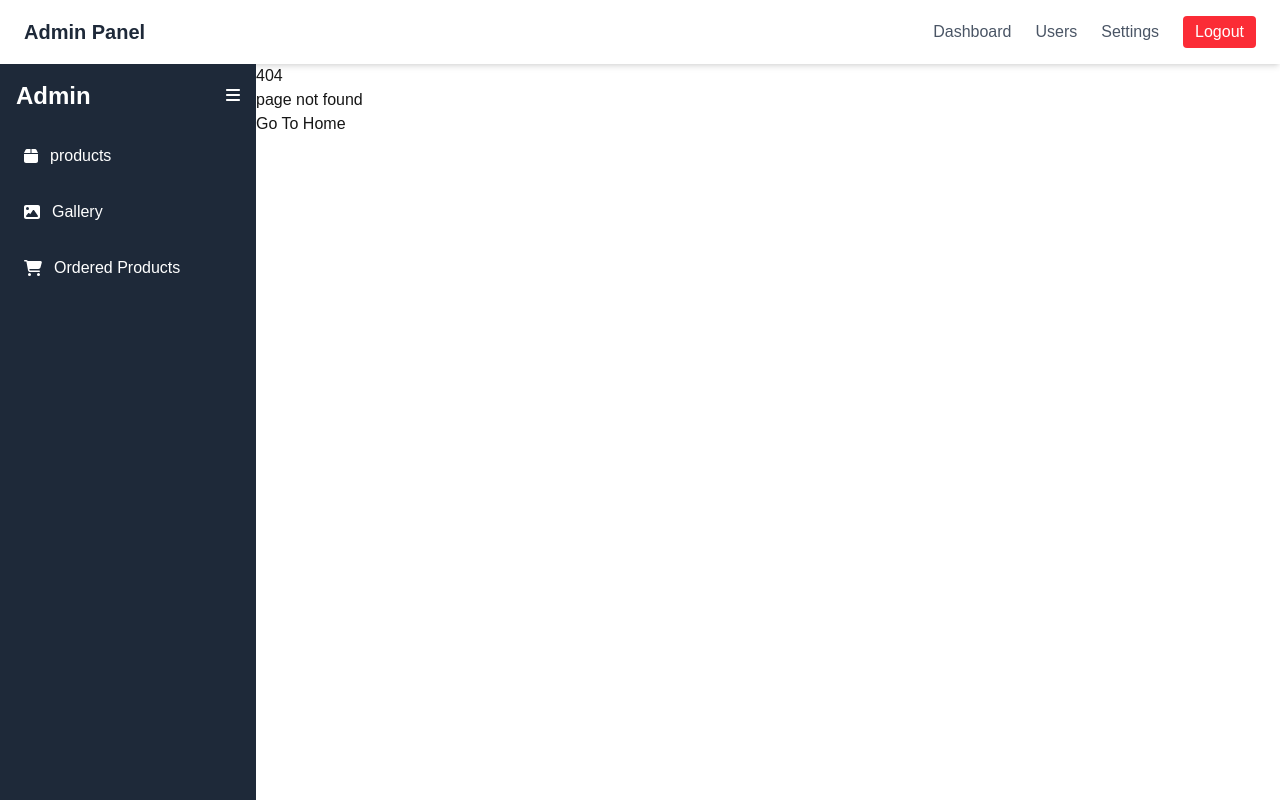
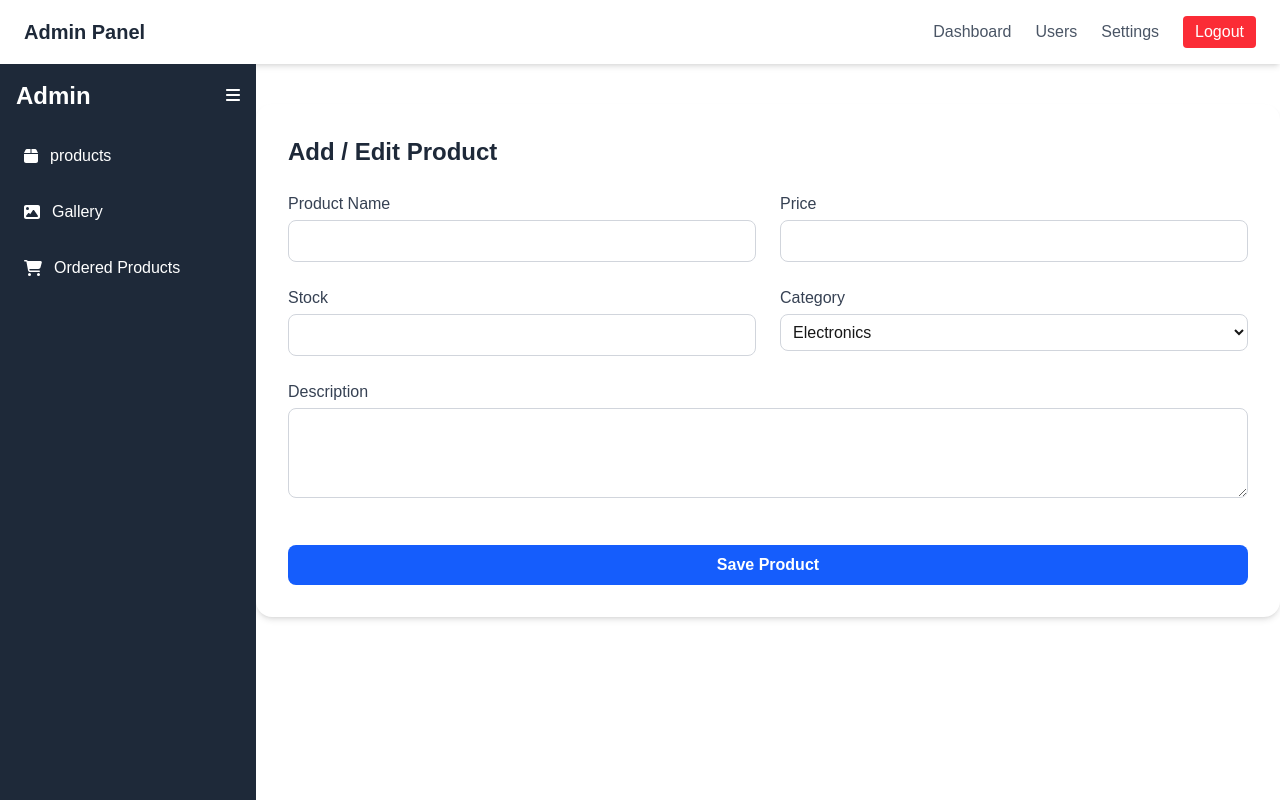
Before and after one commit to suku2007/e-com, a Next.js app: page /admin/products/1 in a window 1280 px wide. Before the commit this address had no page. Built offline with nearby package versions, Linux system fonts and the light colour scheme; no server answers.

Commit message:
route fix

```diff
--- /dev/null
+++ b/src/app/(admin)/admin/products/[id]/page.jsx
@@ -0,0 +1,134 @@
+"use client"
+import { useAppContext } from "@/app/components/ContextProvider";
+import { useParams } from "next/navigation";
+import { useState, useEffect } from "react";
+
+function Page() {
+  const params = useParams();
+  const [formData, setFormData] = useState({});
+  const[submitted, setSubmitted] = useState(false);
+  const { token, setToken} = useAppContext();
+
+
+  useEffect(()=>{
+    getProduct()
+  }, []);
+
+  async function getProduct(){
+    const resp = await fetch(`https://ecom.zoparet.com/product/${params.id}`);
+    const response = await resp.json();
+    setFormData(response);
+  }
+
+  function handleChange(e){
+    setFormData({...formData, [e.target.name]: e.target.value });
+  }
+
+   function showError(inputType){
+        if(formData[inputType]?.length > 0){
+          return false;
+        }else{
+          return `Please enter ${inputType}.`;
+        }
+   }
+
+   const nameError = showError('name');
+   const priceError = showError('price');
+   const stockError = showError('stock');
+
+  async function submitForm(e){
+    e.preventDefault();
+    setSubmitted(true);
+    if(!nameError && !priceError && !stockError){
+      // const resp = await fetch(`https://ecom.zoparet.com/product/${params.id}`,{
+      //   method: 'PATCH',
+      //   headers: {
+      //     'Content-Type': 'application/json',
+      //     'Authorization': `Bearer ${token}`,
+      //     'Accept': '*/*'
+      //   },
+      //   body: JSON.stringify(formData),
+      // });
+      fetch(`${process.env.NEXT_PUBLIC_API_URL}/product/3`, {
+        method: 'PATCH',
+        headers: {
+          'Accept': '*/*',
+          'Content-Type': 'application/json'
+        },
+        credentials: 'include',
+        body: JSON.stringify({
+          name: 'B-shirt'
+        })
+      })
+      .then(response => response.json())
+      .then(data => console.log(data))
+      .catch(error => console.error('Error:', error));
+
+      // console.log('resp ==>', resp);
+
+
+    }
+  }
+
+  return (
+    <div className="bg-white p-8 rounded-2xl shadow-md w-full max-w-6xl mx-auto my-10">
+      <h2 className="text-2xl font-bold mb-6 text-gray-800">Add / Edit Product</h2>
+
+      <form className="grid grid-cols-1 md:grid-cols-2 gap-6" onSubmit={submitForm}>
+        {/* Product Name */}
+        <div className="col-span-1">
+          <label className="block mb-1 font-medium text-gray-700" htmlFor="name">Product Name</label>
+          <input type="text" name="name" value={formData?.name ?? ''} onChange={handleChange}
+            className="w-full border border-gray-300 p-2 rounded-lg focus:ring-2 focus:ring-blue-500"
+            />
+        {(nameError && submitted) && <p className="text-red-600">{nameError}</p>}
+        </div>
+
+
+        {/* Price */}
+        <div className="col-span-1">
+          <label className="block mb-1 font-medium text-gray-700" htmlFor="price">Price</label>
+          <input type="number" step="0.01" name="price" value={formData?.price ?? ''} onChange={handleChange}
+            className="w-full border border-gray-300 p-2 rounded-lg focus:ring-2 focus:ring-blue-500" />
+            {(priceError && submitted) && <p className="text-red-600">{priceError}</p>}
+        </div>
+
+        {/* Stock */}
+        <div className="col-span-1">
+          <label className="block mb-1 font-medium text-gray-700" htmlFor="stock">Stock</label>
+          <input type="number" name="stock" value={formData?.stock ?? ''} onChange={handleChange}
+            className="w-full border border-gray-300 p-2 rounded-lg focus:ring-2 focus:ring-blue-500" />
+          {(stockError && submitted) && <p className="text-red-600">{stockError}</p>}
+        </div>
+
+        {/* Category */}
+        <div className="col-span-1">
+          <label className="block mb-1 font-medium text-gray-700" htmlFor="category">Category</label>
+          <select id="category" name="category"
+            className="w-full border border-gray-300 p-2 rounded-lg focus:ring-2 focus:ring-blue-500">
+            <option value="1">Electronics</option>
+            <option value="2">Fashion</option>
+            <option value="3">Home Appliances</option>
+          </select>
+        </div>
+
+        {/* Description spans both columns */}
+        <div className="col-span-1 md:col-span-2">
+          <label className="block mb-1 font-medium text-gray-700" htmlFor="description">Description</label>
+          <textarea name="description" rows="3" value={formData?.description ?? ''} onChange={handleChange}
+            className="w-full border border-gray-300 p-2 rounded-lg focus:ring-2 focus:ring-blue-500"/>
+        </div>
+
+        {/* Submit Button spans both columns */}
+        <div className="col-span-1 md:col-span-2 pt-4">
+          <button type="submit"
+            className="w-full bg-blue-600 hover:bg-blue-700 text-white font-semibold py-2 px-4 rounded-lg transition">
+            Save Product
+          </button>
+        </div>
+      </form>
+    </div>
+  );
+}
+
+export default Page;
--- a/src/app/(admin)/admin/products/page.jsx
+++ b/src/app/(admin)/admin/products/page.jsx
@@ -1,6 +1,68 @@
+"use client"
+import Link from "next/link";
+import { useEffect, useState } from "react";
+
 function page(){
+const [products, setProducts] = useState ([]);
+    useEffect(()=>{
+        getProducts()
+
+    }, []);
+
+    async function getProducts(){
+        const fetchingData = await fetch('https://ecom.zoparet.com/product');
+        const res = await fetchingData.json();
+        setProducts(res);
+    }
+
     return(
-        <div>Products List</div>
+        <div className="p-6">
+            <h1 className="text-2xl font-bold mb-4 text-gray-800">Product Listings</h1>
+            <div className="overflow-x-auto rounded-xl shadow border border-gray-200">
+                <table className="min-w-full bg-white text-left text-sm text-gray-700">
+                <thead className="bg-gray-50 border-b text-xs font-semibold text-gray-600 uppercase">
+                    <tr>
+                    <th className="px-6 py-3">ID</th>
+                    <th className="px-6 py-3">Product</th>
+                    <th className="px-6 py-3">Category</th>
+                    <th className="px-6 py-3">Price</th>
+                    <th className="px-6 py-3">Stock</th>
+                    <th className="px-6 py-3">Reviews</th>
+                    <th className="px-6 py-3">Actions</th>
+                    </tr>
+                </thead>
+                <tbody>
+                    {products.map((product, index)=>
+                    <tr className="border-b hover:bg-gray-50" key={index}>
+                    <td className="px-6 py-4">{product.id}</td>
+                    <td className="px-6 py-4">
+                        <div>
+                        <div className="font-medium text-gray-800">{product.name}</div>
+                        <div className="text-xs text-gray-500">{product.description}</div>
+                        </div>
+                    </td>
+                    <td className="px-6 py-4">
+                        <div>
+                        <div className="text-sm font-semibold text-gray-700">{product.category.name}</div>
+                        <div className="text-xs text-gray-500">{product.category.description}</div>
+                        </div>
+                    </td>
+                    <td className="px-6 py-4">₹{product.price}</td>
+                    <td className="px-6 py-4">
+                        <span className="text-green-600 font-semibold">{product.stock}</span>
+                    </td>
+                    <td className="px-6 py-4 text-gray-500">No reviews</td>
+                    <td className="px-6 py-4">
+                        <Link href={`/admin/products/${product.id}`} className="text-blue-600 hover:underline mr-2">Edit</Link>
+                        <button className="text-red-600 hover:underline">Delete</button>
+                    </td>
+                    </tr>
+                    )}
+
+                </tbody>
+                </table>
+            </div>
+        </div>
     );
 }
 export default page;
--- a/src/app/components/ContextProvider.jsx
+++ b/src/app/components/ContextProvider.jsx
@@ -37,6 +37,12 @@ export const AppProvider = ({ children }) => {
       localStorage.setItem("user", JSON.stringify(user))
       localStorage.setItem("token", token)
 
+      if (token) {
+        const expires = new Date();
+        expires.setDate(expires.getDate() + 7);
+        document.cookie = `Authentication=${token}; expires=${expires.toUTCString()}; path=/`;
+      }
+
     }, [wishlist, cart, token, user])
 
     // cart localStorage
--- a/src/app/components/Header.jsx
+++ b/src/app/components/Header.jsx
@@ -63,8 +63,10 @@ const Header = () => {
           </span>
         </Link>
         <Link href="/account" className="text-gray-600 hover:text-gray-900">Account</Link>
+        {user?
+        <Link href="/admin" className="text-gray-600 hover:text-gray-900">{user.name}</Link> :
         <Link href="/login" className="text-gray-600 hover:text-gray-900">Login</Link>
-
+        }
       </div>
     </header>:
     <div></div>
```
